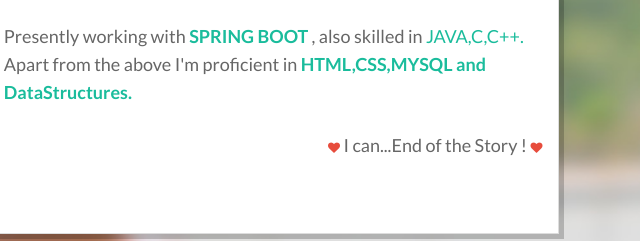
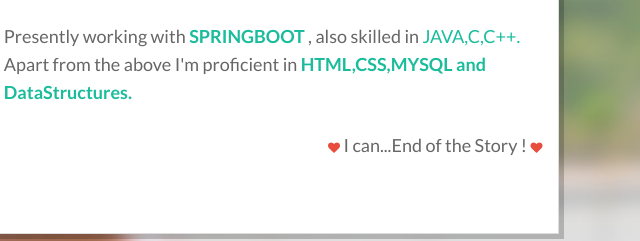
Before and after one commit to tejasreevasam/tejasreevasam.github.io, a plain HTML site: page index.html in a window 1280 px wide. Shown: the part 374-615 px from the top of the page, 509-1149 px from the left. Drawn offline with Linux system fonts and the light colour scheme.

Commit message:
Spring to springboot

```diff
--- a/index.html
+++ b/index.html
@@ -56,7 +56,7 @@
 					  	 <p>I Tejasree a graduate Student, pursued B.Tech Degree from<a href="http://www.sriindugroup.org/newdesign/home/">Sri Indu College Of Engineering And Technology</a>.
 							 Presently working as an Intern with <a href="http://purpletalk.com/">PURPLETALK</a>. I'm extremely passionate about Coding and interested in Web Designing.<br>
 					  	 </p>
-					  	 <p> Presently working with <grey>SPRING BOOT</grey> , also skilled in <red>JAVA,C,C++.</red>
+					  	 <p> Presently working with <grey>SPRINGBOOT</grey> , also skilled in <red>JAVA,C,C++.</red>
 					  	Apart from the above I'm proficient in <grey>HTML,CSS,MYSQL and DataStructures.</grey></p>
 
 					  	<p class="pull-right red"><i class="icon-heart"></i>  I can...End of the Story !  <i class="icon-heart"></i></p>
```
